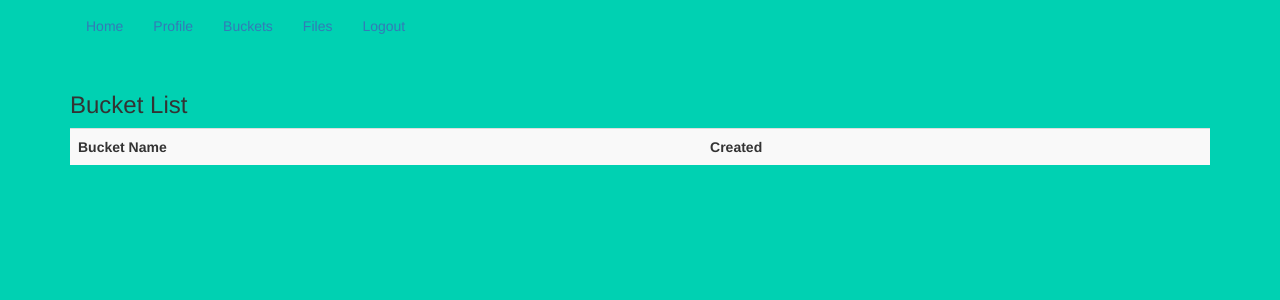
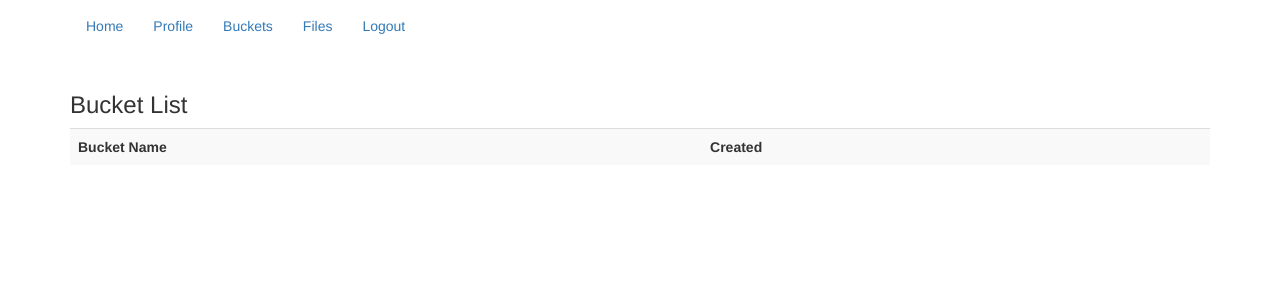
Before and after one commit to tanvipenumudy/Sem-5-Crypto-Project, a Flask app: page /bucket in a window 1280 px wide. Shown: the top 300 px of the page. Run offline with Flask 2, Linux system fonts and the light colour scheme; a user stored in the database is signed in; data that the repository does not hold is empty; some libraries are stand-ins or nearby versions.

Commit message:
Update styles.css

```diff
--- a/Version 1/static/styles.css
+++ b/Version 1/static/styles.css
@@ -1,6 +1,4 @@
 .td-buttons form {
   display: inline-block;
 }
-body {
-  background-color: #00D1B2;
-}
+/* body { background-color: #00D1B2;} */
```
